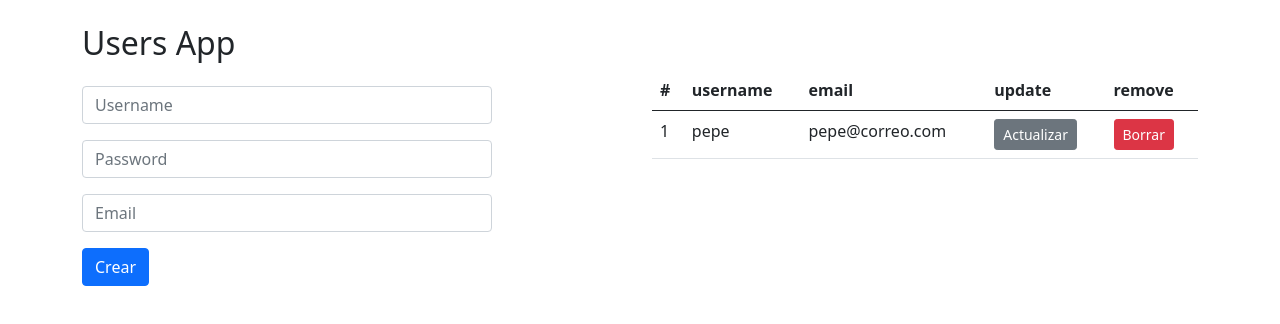
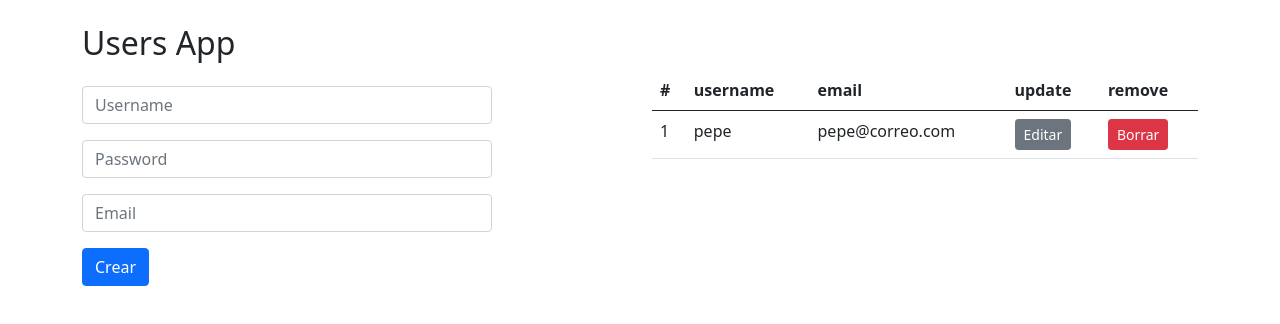
Before and after one commit to fuentesld/userLogin, a React (Vite) app: page / in a window 1280 px wide. Shown: the top 324 px of the page. Built offline with nearby package versions, Linux system fonts and the light colour scheme.

Commit message:
Creamos opcion editar usuario

```diff
--- a/src/UsersApp.jsx
+++ b/src/UsersApp.jsx
@@ -1,4 +1,4 @@
-import { useReducer } from "react"
+import { useReducer, useState } from "react"
 import { UserForm } from "./components/UserForm"
 import { UsersList } from "./components/UsersList"
 import { usersReducer } from "./reducers/usersReducer"
@@ -12,14 +12,23 @@ const initialUsers =[
   },
 ]
 
+const initialUserForm = {
+  id: 0,
+  username: '',
+  password: '',
+  email: ''
+}
+
 export const UsersApp = () => {
 
   const [users, distpatch] = useReducer(usersReducer, initialUsers)
+  const [userSelected, setUserSelected] = useState(initialUserForm)
 
   const handlerAddUser = (user)=>{
+
     distpatch(
       {
-        type: 'addUser',
+        type: (user.id===0 ) ? 'addUser' : 'updateUser',
         payload: user
       }
     )
@@ -32,6 +41,11 @@ export const UsersApp = () => {
     })
   }
 
+  const handlerUserSelectedForm = (user) => {
+    console.log(user);
+    setUserSelected({...user})
+  }
+
   return (
     <div className="container my-4">
       <h2>Users App</h2>
@@ -39,15 +53,20 @@ export const UsersApp = () => {
 
         <div className="col">
           <UserForm
+            initialUserForm={ initialUserForm }
             handlerAddUser = { handlerAddUser }
+            userSelected={ userSelected }
           />
         </div>
 
         <div className="col">
-          <UsersList
-            users = {users}
-            handlerRemoveUser = { handlerRemoveUser }
-          />
+          {users.length === 0
+            ? <div className="alert alert-warning">No hay usuarios en el sistema</div>
+            : <UsersList
+                users = {users}
+                handlerRemoveUser = { handlerRemoveUser }
+                handlerUserSelectedForm = {handlerUserSelectedForm}/>
+          }
         </div>
 
       </div>
--- a/src/components/UserForm.jsx
+++ b/src/components/UserForm.jsx
@@ -1,16 +1,15 @@
-import { useState } from "react"
+import { useEffect, useState } from "react"
 import PropTypes from "prop-types"
 
-const initialUserForm = {
-  username: '',
-  password: '',
-  email: ''
-}
-
-export const UserForm = ({handlerAddUser}) => {
+export const UserForm = ({handlerAddUser, initialUserForm, userSelected}) => {
 
   const [userForm, setUserForm] = useState(initialUserForm)
-  const {username, password, email} = userForm
+  const {id, username, password, email} = userForm
+
+  useEffect(() => {
+    setUserForm({...userSelected})
+  }, [userSelected])
+
 
   const onInputChange = ({target}) => {
     const {name, value} = target
@@ -32,6 +31,11 @@ export const UserForm = ({handlerAddUser}) => {
   }
   return (<>
     <form onSubmit = {onSubmit}>
+      <input
+        type="hidden"
+        name="id"
+        value={id}
+      />
       <input
         type="text"
         className="form-control my-3 w-75"
@@ -58,7 +62,10 @@ export const UserForm = ({handlerAddUser}) => {
       />
       <button className="btn btn-primary"
         type="submit">
-          Crear
+          {id === 0
+            ? 'Crear'
+            : 'Editar'}
+
       </button>
     </form>
   </>)
@@ -66,4 +73,6 @@ export const UserForm = ({handlerAddUser}) => {
 
 UserForm.propTypes = {
   handlerAddUser: PropTypes.func.isRequired,
+  initialUserForm: PropTypes.object.isRequired,
+  userSelected: PropTypes.object.isRequired
 }
--- a/src/components/UserRow.jsx
+++ b/src/components/UserRow.jsx
@@ -1,10 +1,8 @@
 // import React from 'react'
 import PropTypes from 'prop-types'
 
-const UserRow = ({id, username, email, handlerRemoveUser }) => {
-  const onRemoveUser = (id) => {
-    handlerRemoveUser(id)
-  }
+const UserRow = ({id, username, email, password, handlerRemoveUser, handlerUserSelectedForm }) => {
+
   return (
     <tr>
       <td>{id}</td>
@@ -13,15 +11,21 @@ const UserRow = ({id, username, email, handlerRemoveUser }) => {
       <td>
         <button
           type='button'
-          className='btn btn-secondary btn-sm'>
-          Actualizar
+          className='btn btn-secondary btn-sm'
+          onClick= {() => handlerUserSelectedForm({
+            id,
+            username,
+            email,
+            password
+          })}>
+          Editar
         </button>
       </td>
       <td>
         <button
           type='button'
           className='btn btn-danger btn-sm'
-          onClick={() => onRemoveUser(id)}
+          onClick={() => handlerRemoveUser(id)}
         >
           Borrar
         </button>
@@ -34,7 +38,9 @@ UserRow.propTypes = {
   id:PropTypes.number.isRequired,
   username:PropTypes.string.isRequired,
   email:PropTypes.string.isRequired,
+  password: PropTypes.string.isRequired,
   handlerRemoveUser: PropTypes.func.isRequired,
+  handlerUserSelectedForm: PropTypes.func.isRequired,
 }
 
 export default UserRow
--- a/src/components/UsersList.jsx
+++ b/src/components/UsersList.jsx
@@ -1,7 +1,7 @@
 import PropTypes from 'prop-types'
 import UserRow from './UserRow'
 
-export const UsersList = ({users, handlerRemoveUser}) => {
+export const UsersList = ({users, handlerRemoveUser, handlerUserSelectedForm}) => {
   return (<>
       <table className="table table-hover table striped">
         <thead>
@@ -15,13 +15,15 @@ export const UsersList = ({users, handlerRemoveUser}) => {
         </thead>
         <tbody>
           {
-            users.map(({id, username, email}) => (
+            users.map(({id, username, email, password}) => (
                 <UserRow
                   key = {id}
                   id = {id}
                   username = {username}
                   email={email}
+                  password={password}
                   handlerRemoveUser ={handlerRemoveUser}
+                  handlerUserSelectedForm = {handlerUserSelectedForm}
                 />
               )
             )
@@ -34,5 +36,6 @@ export const UsersList = ({users, handlerRemoveUser}) => {
 
 UsersList.propTypes = {
   users: PropTypes.array.isRequired,
-  handlerRemoveUser: PropTypes.func.isRequired
+  handlerRemoveUser: PropTypes.func.isRequired,
+  handlerUserSelectedForm: PropTypes.func.isRequired
 }
--- a/src/reducers/usersReducer.js
+++ b/src/reducers/usersReducer.js
@@ -1,12 +1,25 @@
 export const usersReducer =(state = [], action) => {
   switch (action.type) {
     case 'addUser':
-
       return [
         ...state,
         {
+          ...action.payload,
           id: new Date().getTime(),
-          ...action.payload}]
+        }
+      ]
+
+    case 'updateUser':
+      return state.map((item) => {
+        return (item.id === action.payload.id)
+          ? action.payload
+          : item
+
+      })
+      // return [
+      //   ...state.filter((item)=> item.id !== action.payload.id ),
+      //   action.payload
+      // ]
 
     case 'removeUser':
       return state.filter((item)=> item.id !== action.payload )
```
